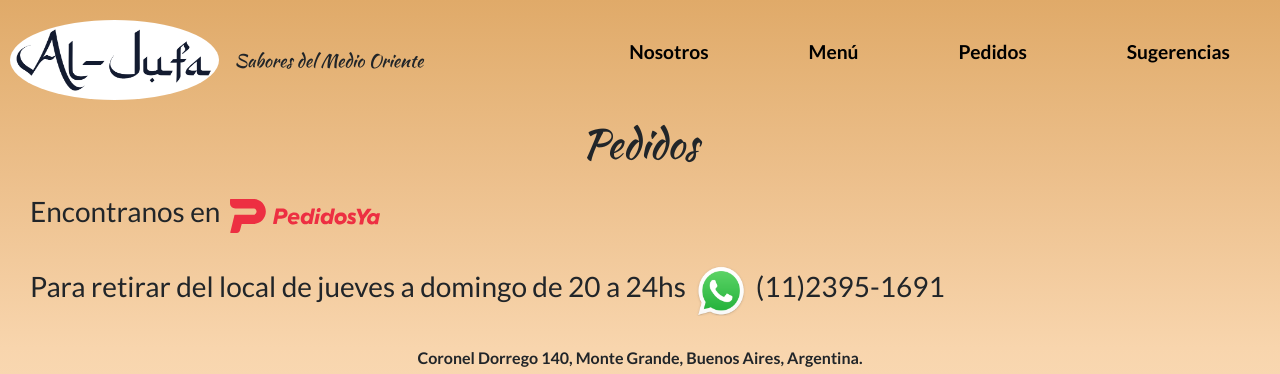
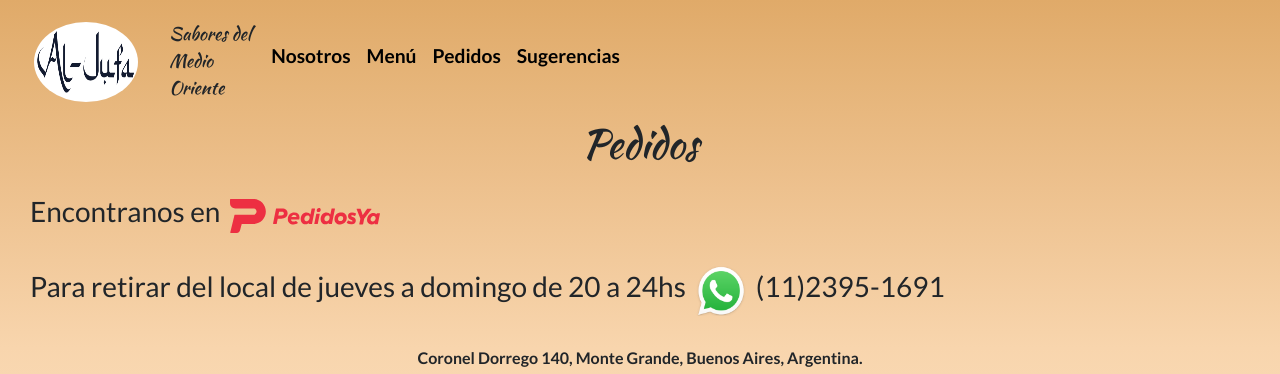
Before and after one commit to zscaballero/proyecto-al-jufa, a plain HTML site: page pages/pedidos.html in a window 1280 px wide. Shown: the top 374 px of the page. Drawn offline with nearby package versions, Linux system fonts and the light colour scheme.

Commit message:
read me nuevo y pedidos responsive

```diff
--- a/pages/pedidos.html
+++ b/pages/pedidos.html
@@ -13,18 +13,30 @@
 <link href="https://fonts.googleapis.com/css2?family=Kaushan+Script&family=Lato:wght@400;700&display=swap" rel="stylesheet">
 </head>
 <body class="contenedor">
-    <header class="header">
-        <div class="logo">
-            <a href="../index.html"><img class="logoAnimado" src="../assets/img/logo.png" alt=""></a>
+    <header class="container-fluid header">
+        <nav class="navbar navbar-expand-lg">
+            <div class="container-fluid">
+            <a class="navbar-brand" href="../index.html"><img class="logoAnimado d-inline-block align-text-top" src="../assets/img/logo.png" alt=""></a>
             <p>Sabores del Medio Oriente</p>
-        </div>
-        <nav class="navBar">
-            <ul class="navBar1">
-                <li><a href="./nosotros.html">Nosotros</a></li>
-                <li><a href="./menu.html">Menú</a></li>
-                <li><a href="./pedidos.html">Pedidos</a></li>
-                <li><a href="./sugerencias.html">Sugerencias</a></li>
-            </ul>
+            <button class="navbar-toggler" type="button" data-bs-toggle="collapse" data-bs-target="#navbarSupportedContent" aria-controls="navbarSupportedContent" aria-expanded="false" aria-label="Toggle navigation">
+                <span class="navbar-toggler-icon"></span>
+            </button>
+            <div class="collapse navbar-collapse" id="navbarSupportedContent">
+                <ul class="navbar-nav me-auto mb-2 mb-lg-">
+                    <li class="nav-item navBarItems">
+                    <a class="nav-link" href="../pages/nosotros.html">Nosotros</a>
+                    </li>
+                    <li class="nav-item navBarItems">
+                    <a class="nav-link" href="../pages/menu.html">Menú</a>
+                    </li>
+                    <li class="nav-item navBarItems">
+                    <a class="nav-link" href="../pages/pedidos.html">Pedidos</a>
+                </li>
+                <li class="nav-item navBarItems">
+                <a class="nav-link" href="../pages/sugerencias.html">Sugerencias</a>
+                </li>
+            </div>
+            </div>
         </nav>
     </header>
     <main class="main"><h1>Pedidos</h1>
```
